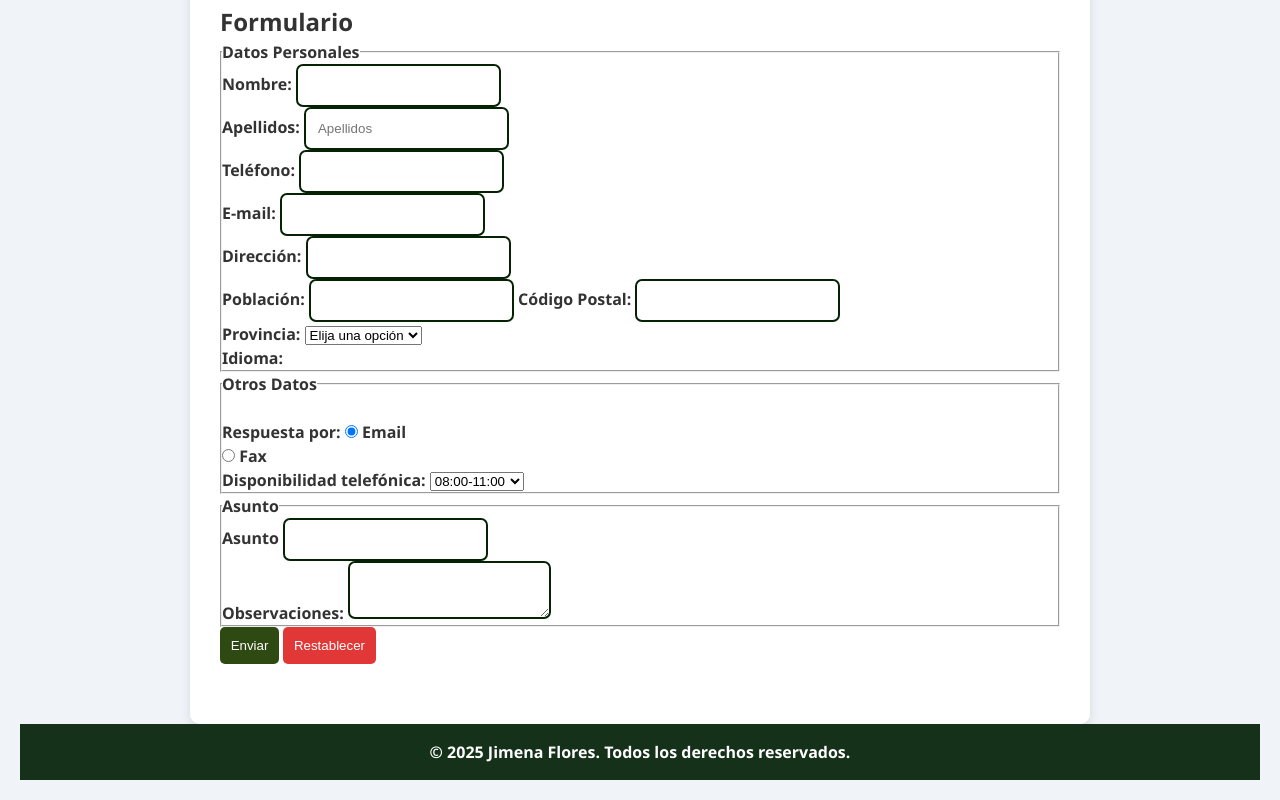
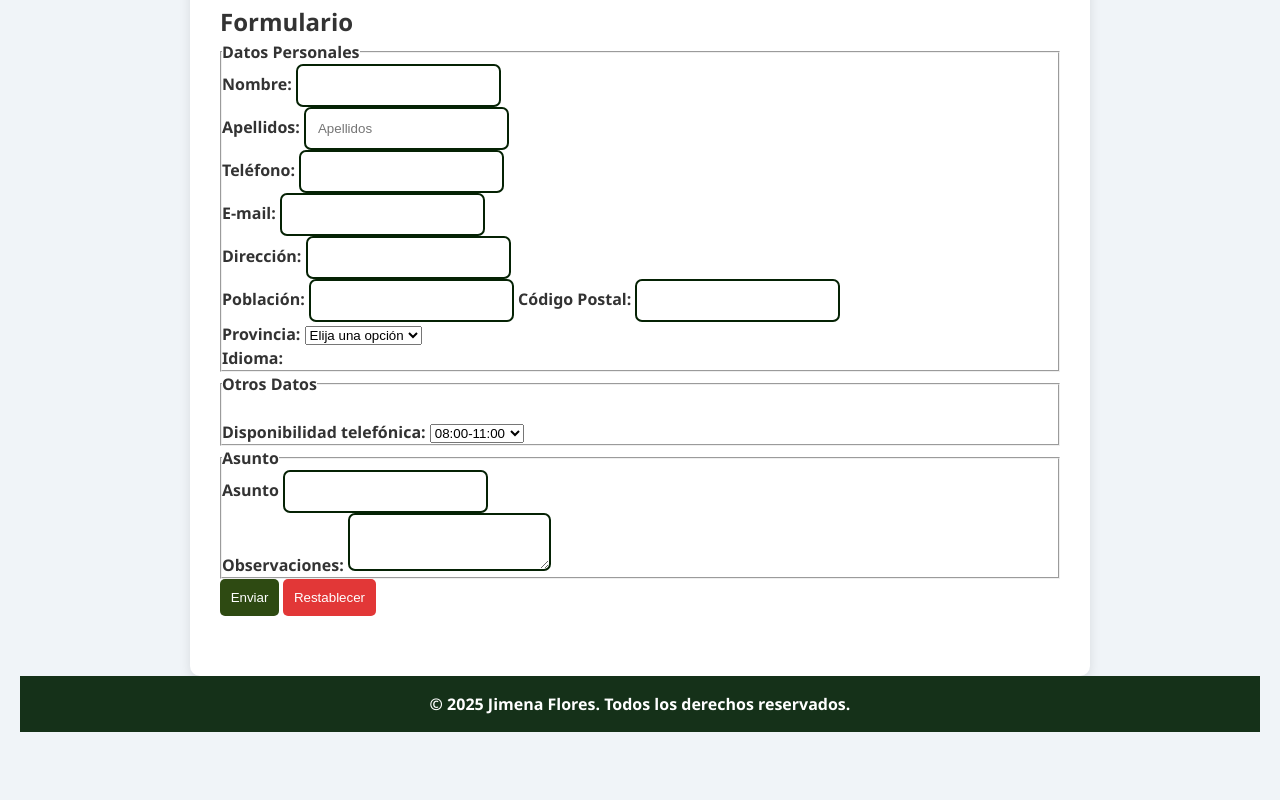
Before and after one commit to Jimena2002-flow/CV-JIMENAFLORES, a plain HTML site: page INDEX.html in a window 1280 px wide. Shown: the part 5555-6355 px from the top of the page. After the commit the page ends 6307 px from the top, so only its background shows below. Drawn offline with Linux system fonts and the light colour scheme.

Commit message:
cambie el corre

```diff
--- a/INDEX.html
+++ b/INDEX.html
@@ -372,13 +372,6 @@
             <fieldset id="otros">
               <legend>Otros Datos</legend>
               <br>
-              <label for="resp">Respuesta por:</label>
-              <input type="radio" name="post" id="mail" checked>
-              <label for="mail">Email</label>
-              <br>
-              <input type="radio" name="post" id="fax">
-              <label for="fax">Fax</label>
-              <br>
               <label for="Disponibilidad telefónica:">Disponibilidad telefónica:</label>
               <select name="disponibilidad" id="dispo">
                 <option value="08:00-11:00">08:00-11:00</option>
```
